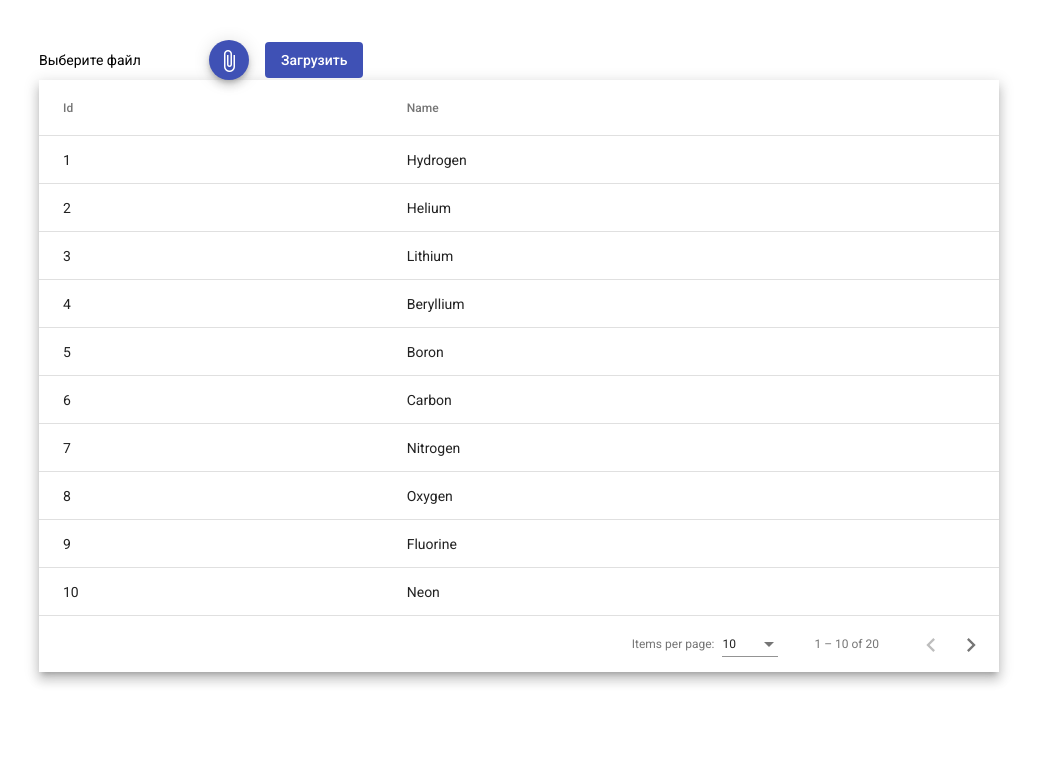
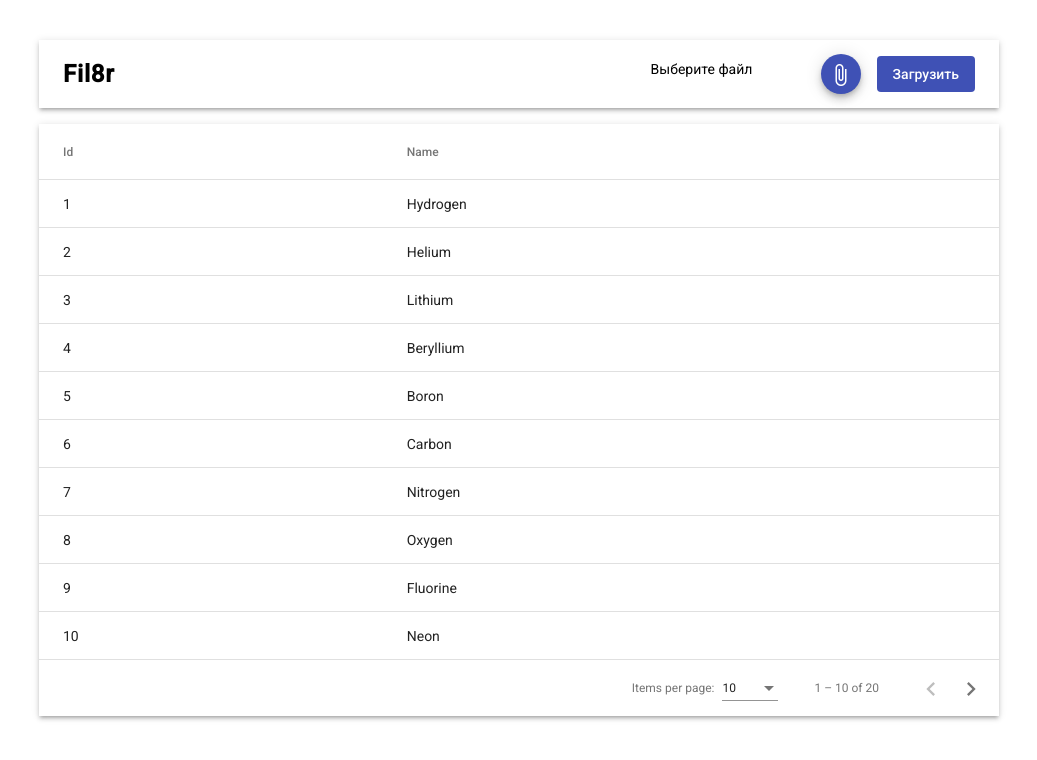
Before and after one commit to tarasovem/fil8r-frontend, an Angular app: page / in a window 1280 px wide. Shown: the top 760 px of the page, without its empty margins (121-1158 px from the left). Built offline with nearby package versions, Linux system fonts and the light colour scheme.

Commit message:
Рефакторинг стилей блока загрузки и таблицы
Приводит в порядок стили и приводит к общему виду

```diff
--- a/src/app/app.component.html
+++ b/src/app/app.component.html
@@ -1,7 +1,11 @@
 <div class="container">
 
-  <app-file-upload></app-file-upload>
+  <div class="mat-elevation-z3 card">
+    <app-file-upload></app-file-upload>
+  </div>
 
-  <app-data-table></app-data-table>
+  <div class="mat-elevation-z3 card">
+    <app-data-table></app-data-table>
+  </div>
 
 </div>
--- a/src/app/app.component.scss
+++ b/src/app/app.component.scss
@@ -5,3 +5,10 @@
   padding-top: 40px;
   padding-bottom: 80px;
 }
+
+.card {
+
+  &:not(:last-child) {
+    margin-bottom: 16px;
+  }
+}
--- a/src/app/data-table/data-table.component.html
+++ b/src/app/data-table/data-table.component.html
@@ -1,4 +1,4 @@
-<div class="mat-elevation-z8">
+<div class="data-table">
   <table mat-table class="full-width-table" matSort aria-label="Elements">
     <!-- Id Column -->
     <ng-container matColumnDef="id">
--- a/src/app/file-upload/file-upload.component.html
+++ b/src/app/file-upload/file-upload.component.html
@@ -1,5 +1,8 @@
+<div class="header">
+  <div class="header__logo">Fil8r</div>
+
+  <div class="header__file-upload">
     <input class="file-input" type="file" (change)="onFileSelect($event)" #fileUpload>
-<div class="file-upload">
 
     <div class="file-placeholder">
       {{ fileName || "Выберите файл" }}
@@ -12,3 +15,4 @@
 
     <button mat-flat-button color="primary" class="submit-btn" (click)="onSubmitClick()">Загрузить</button>
   </div>
+</div>
--- a/src/app/file-upload/file-upload.component.scss
+++ b/src/app/file-upload/file-upload.component.scss
@@ -1,10 +1,18 @@
+.header {
+  display: flex;
+  justify-content: space-between;
+  align-items: center;
+  padding: 14px 24px;
+}
+
+.header__logo {
+  font-size: 24px;
+  font-weight: 800;
+  letter-spacing: 0.8px;
+}
+
 .file-input {
   display: none;
-}
-
-.file-upload {
-  display: flex;
-  align-items: center;
 }
 
 .file-placeholder {
```
Lines whose indentation alone changed are shown as unchanged.
